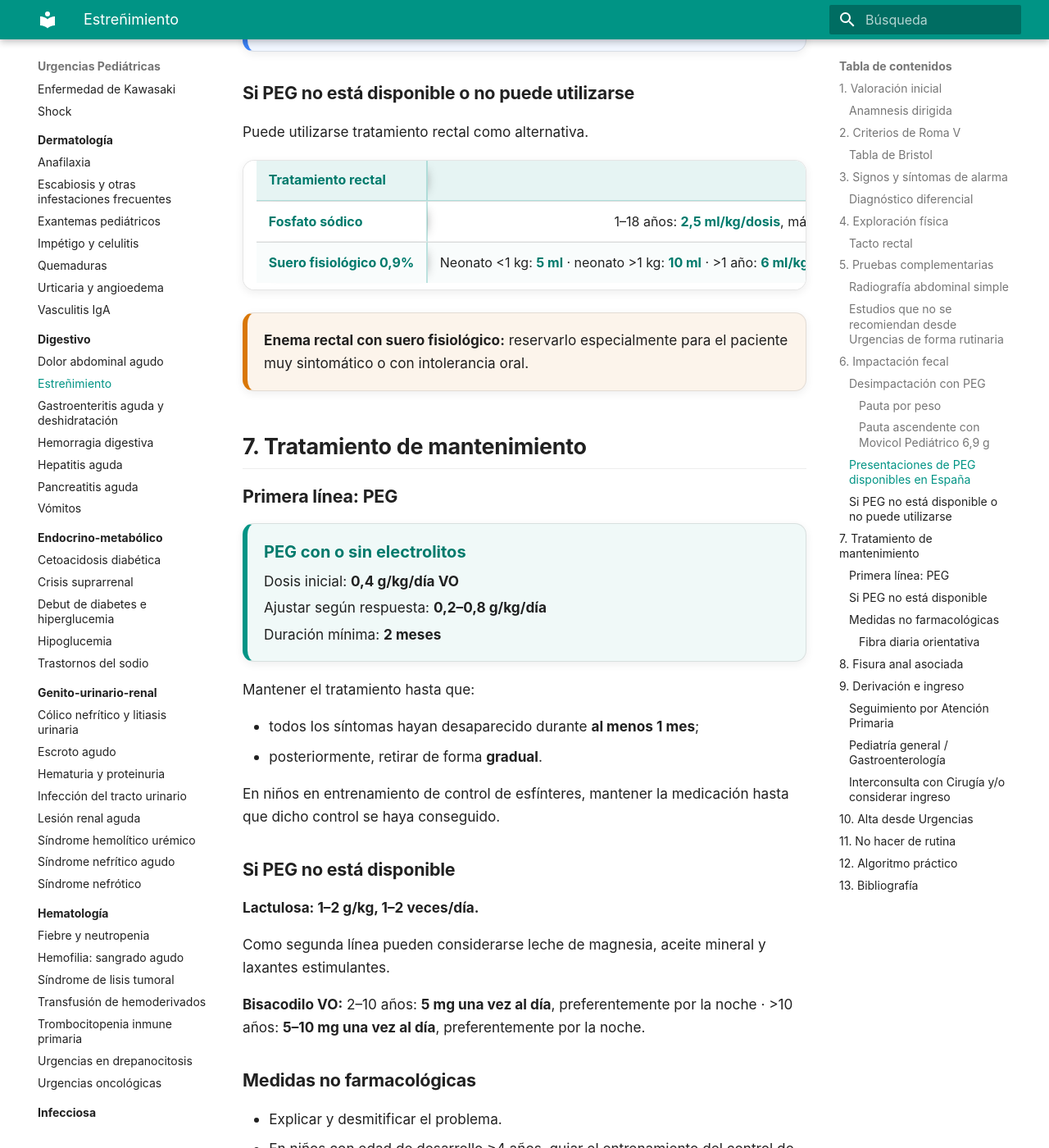
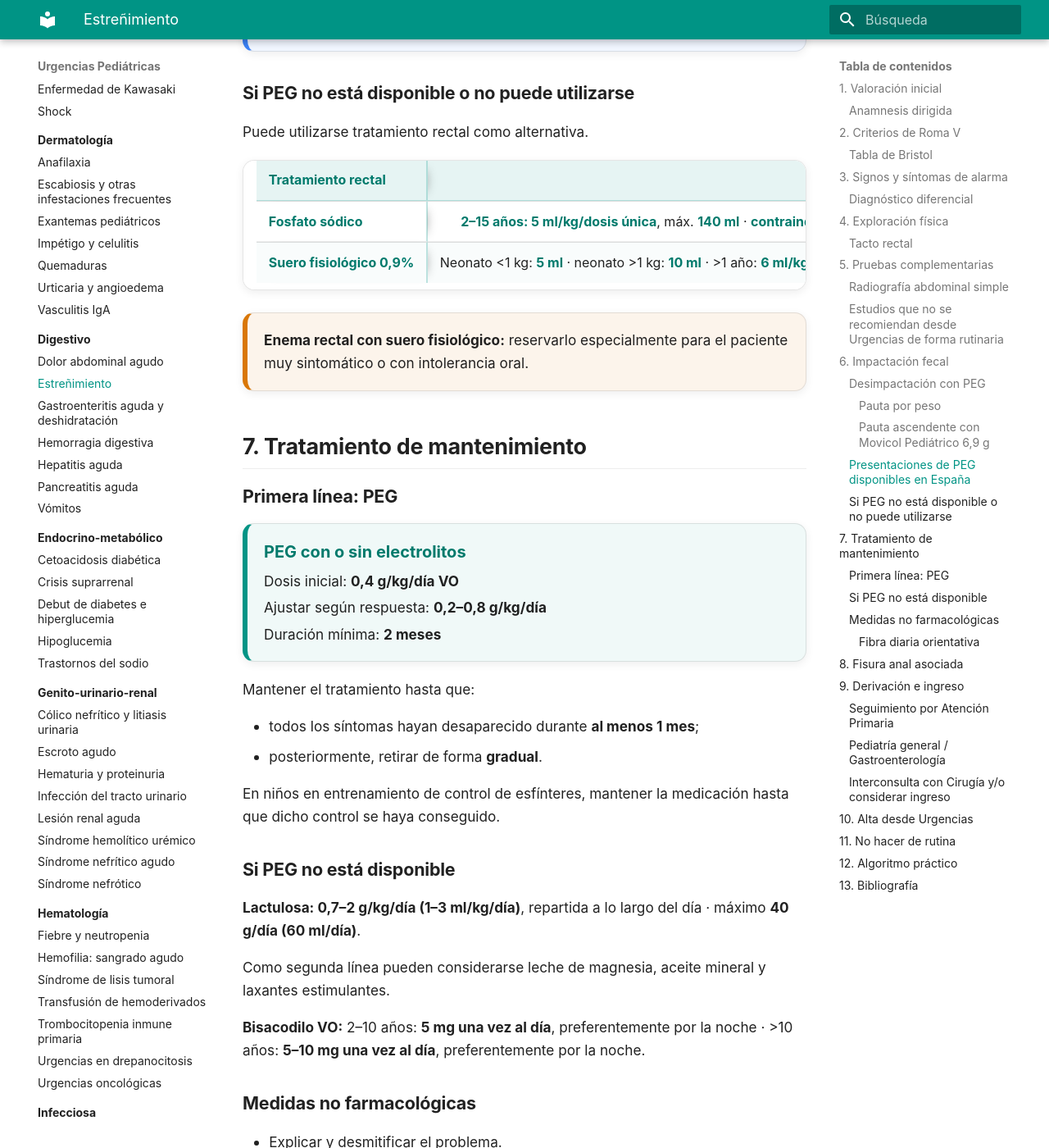
Before and after one commit to gonzaloares/urgencias-pediatricas, an MkDocs documentation site: the page built from docs/digestivo/estrenimiento.md, in a window 1280 px wide and 1400 px high, scrolled down 8318 px. Shown: the whole window at 82% size. Built offline with MkDocs 1.6.1 and Material for MkDocs 9.7.7, drawn with Linux system fonts in a browser that asks for light colours; some of the changed text lies outside the part shown.

Commit message:
Corrige lactulosa y enemas de fosfato

```diff
--- a/docs/digestivo/estrenimiento.md
+++ b/docs/digestivo/estrenimiento.md
@@ -251,7 +251,7 @@ Puede utilizarse tratamiento rectal como alternativa.
 
 | Tratamiento rectal | Dosis |
 |---|---:|
-| **Fosfato sódico** | 1–18 años: **2,5 ml/kg/dosis**, máx. **133 ml/dosis** |
+| **Fosfato sódico** | **2–15 años: 5 ml/kg/dosis única**, máx. **140 ml** · **contraindicado <2 años** |
 | **Suero fisiológico 0,9%** | Neonato <1 kg: **5 ml** · neonato >1 kg: **10 ml** · >1 año: **6 ml/kg, 1–2 veces/día** |
 
 <div class="clinical-card clinical-card-warning">
@@ -279,7 +279,7 @@ En niños en entrenamiento de control de esfínteres, mantener la medicación ha
 
 ### Si PEG no está disponible
 
-**Lactulosa: 1–2 g/kg, 1–2 veces/día.**
+**Lactulosa: 0,7–2 g/kg/día (1–3 ml/kg/día)**, repartida a lo largo del día · máximo **40 g/día (60 ml/día)**.
 
 Como segunda línea pueden considerarse leche de magnesia, aceite mineral y laxantes estimulantes.
 
@@ -407,3 +407,5 @@ En el estreñimiento funcional sin signos de alarma ni complicaciones:
 
 1. Velasco Rodríguez-Belvís M, Palomino Pérez LM, Cañedo Villarroya E, de la Mano Hernández A, Martínez Pérez J, Muñoz Codoceo RA. **De la guía a la guardia: aplicación en Urgencias de las recomendaciones de ESPGHAN y NASPGHAN basadas en la evidencia para la evaluación y tratamiento del estreñimiento funcional en lactantes y niños.** Emerg Pediatr. 2022;1(3):165-170.
 2. Rome Foundation. **Rome V Criteria. H2a. Functional Constipation.** 2026. [Criterios Roma V](https://theromefoundation.org/rome-v-criteria/)
+3. Comité de Medicamentos de la AEP. **Lactulosa.** Pediamécum. [Ficha](https://www.aeped.es/comites/cm/pediamecum/principios-activos/lactulosa)
+4. Agencia Española de Medicamentos y Productos Sanitarios (AEMPS). **Enema Casen: ficha técnica.** [CIMA](https://cima.aemps.es/cima/dochtml/ft/41166/FT_41166.html)
```
